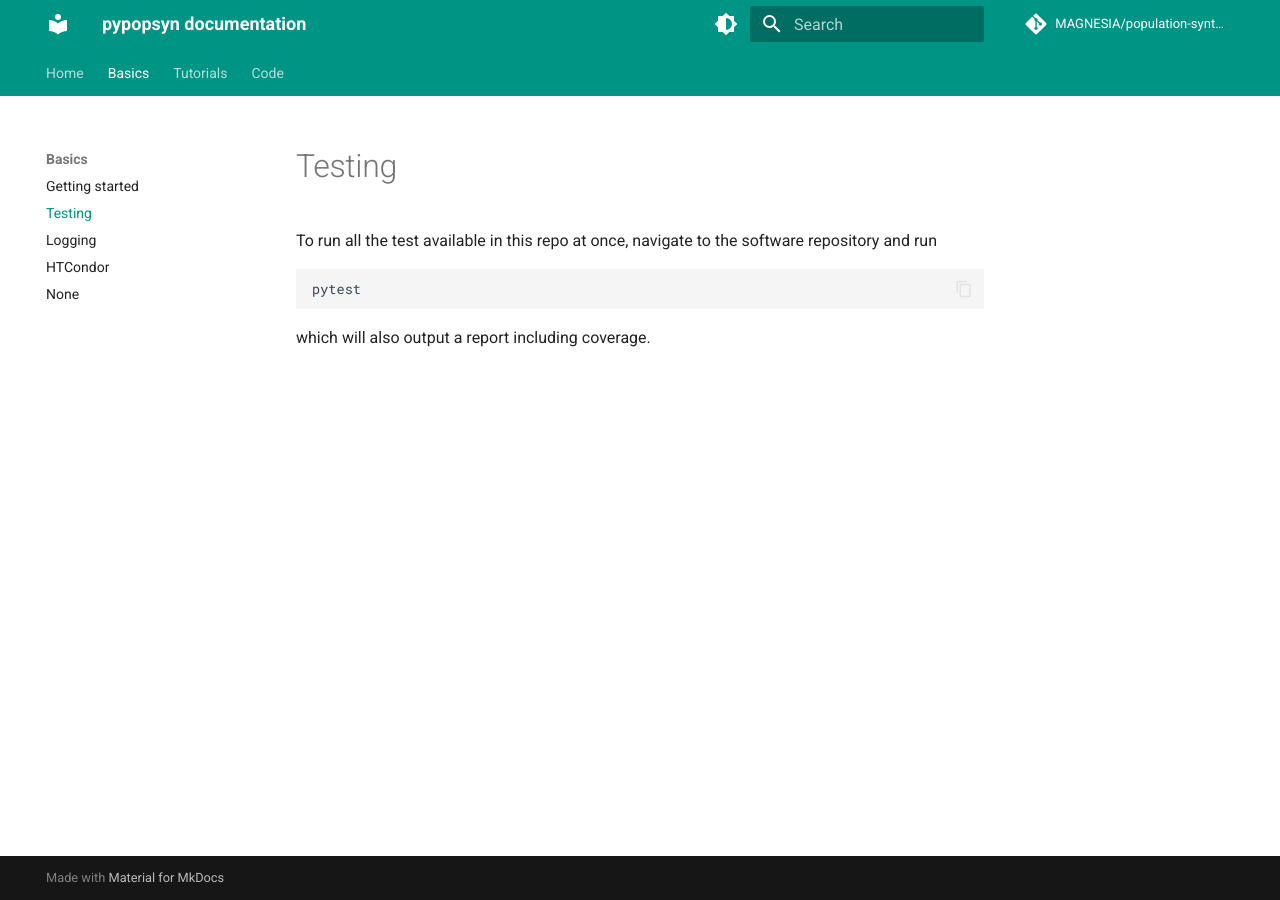
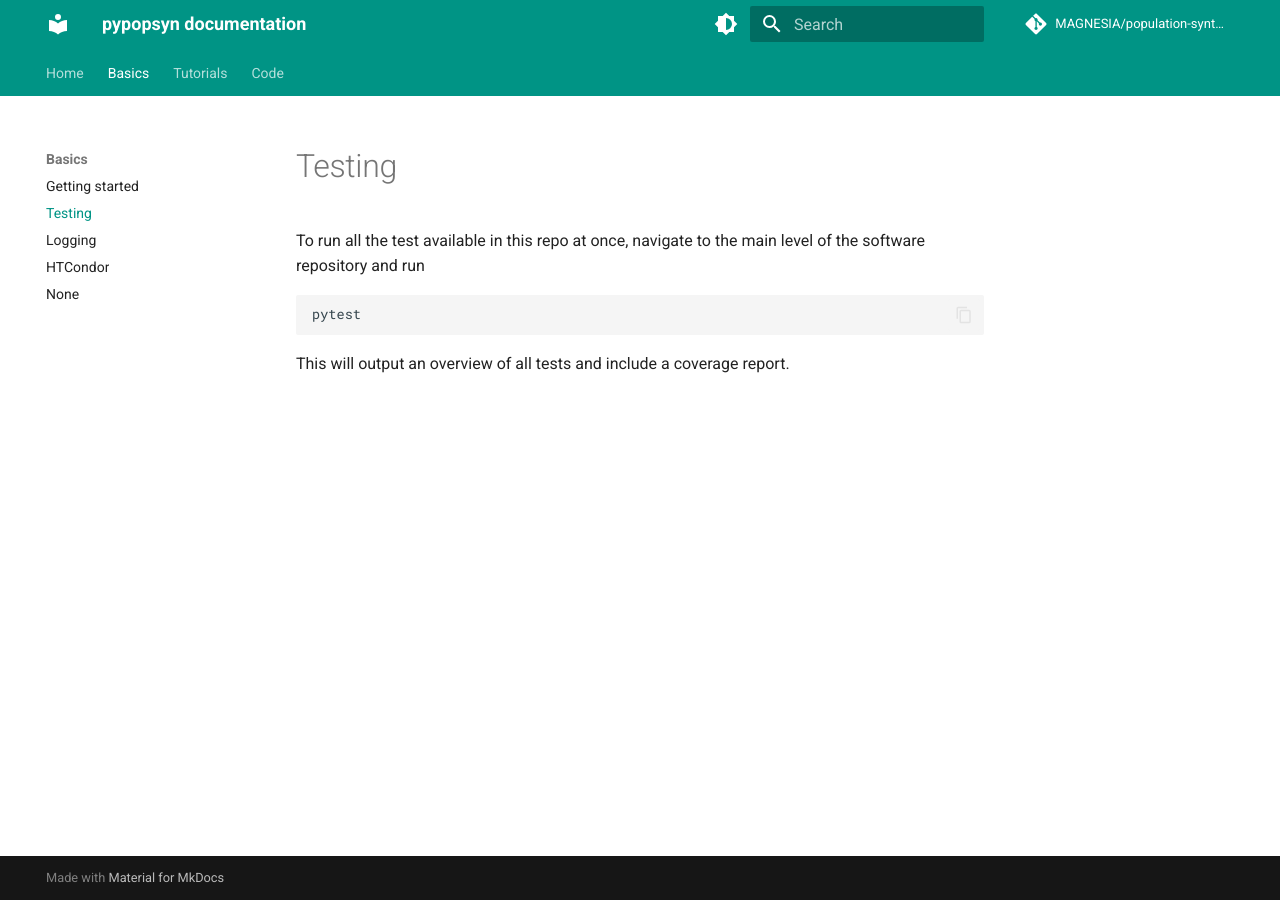
Before and after one commit to ice-csic-astroexotic/ML-Poppyns, an MkDocs documentation site: the page built from docs/basics/testing.md, in a window 1280 px wide. Built offline with MkDocs 1.6.1 and Material for MkDocs 9.7.7, drawn with Linux system fonts in a browser that asks for light colours; comment, search, counter and statistics services are not loaded.

Commit message:
Updating the text for clarity.

````diff
--- a/docs/basics/testing.md
+++ b/docs/basics/testing.md
@@ -1,7 +1,7 @@
 # Testing
 
-To run all the test available in this repo at once, navigate to the software repository and run
+To run all the test available in this repo at once, navigate to the main level of the software repository and run
 ```commandline
 pytest
 ```
-which will also output a report including coverage.
+This will output an overview of all tests and include a coverage report.
````
